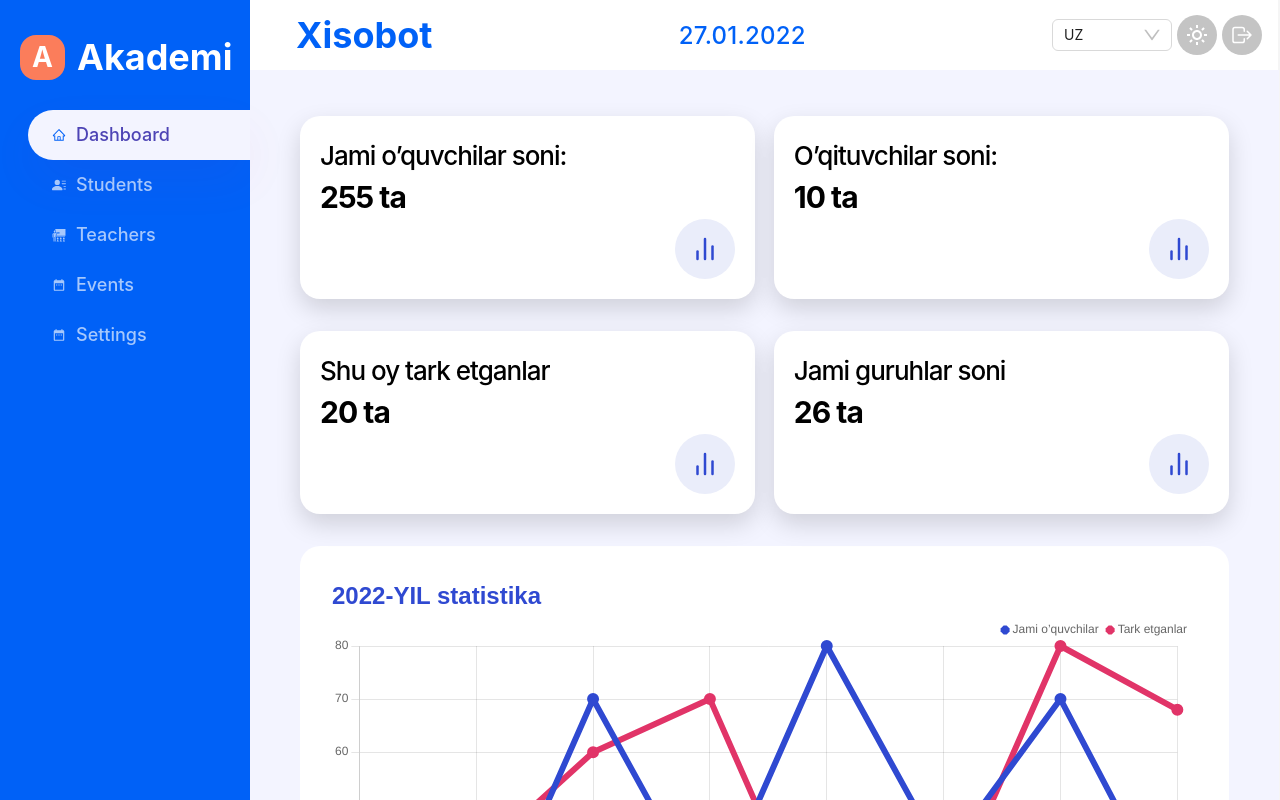
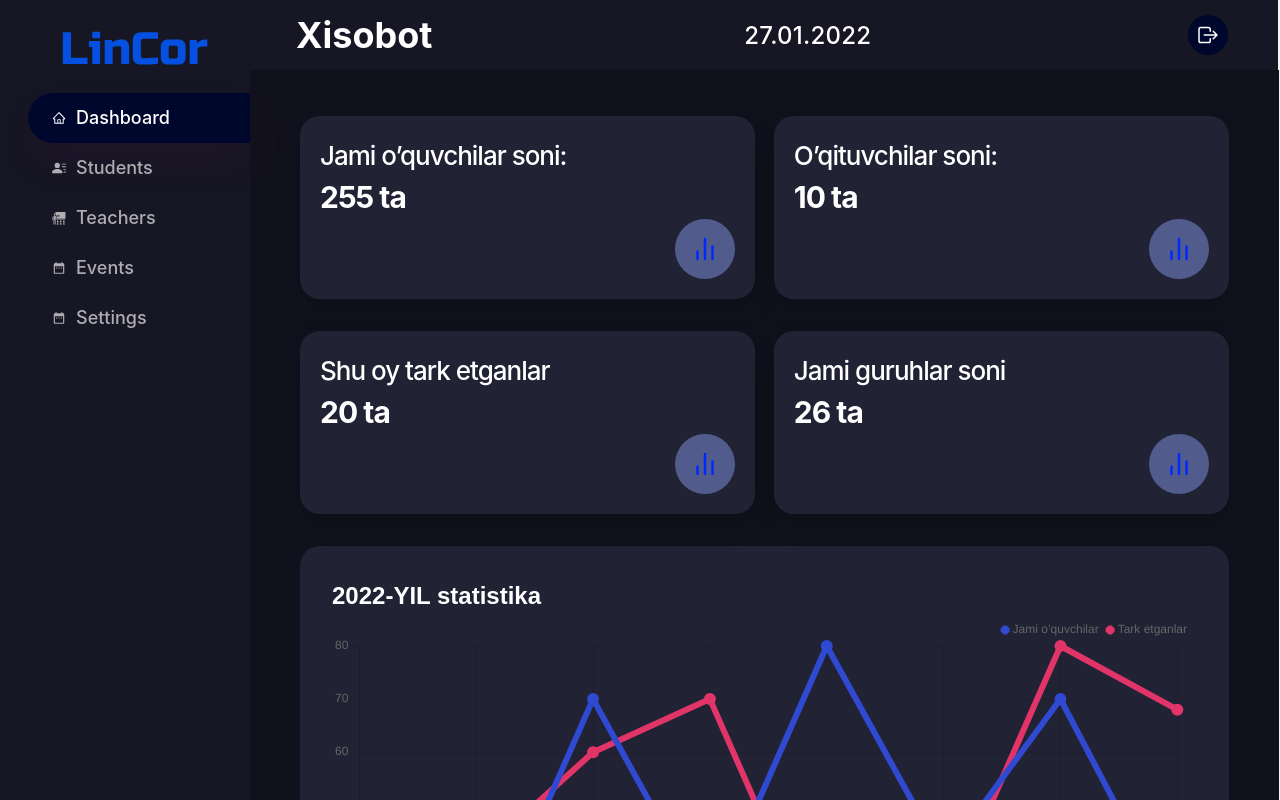
Before and after one commit to TukhtayevaRoziya/lincor, a React (Create React App) app: page /dashboard in a window 1280 px wide. Shown: the top 800 px of the page. Built offline with nearby package versions, Linux system fonts and the light colour scheme.

Commit message:
changed all colors

```diff
--- a/src/App.css
+++ b/src/App.css
@@ -1,13 +1,24 @@
+#root,
+html,
+body {
+  height: 100%;
+}
+
+:where(.css-dev-only-do-not-override-ph9edi).ant-layout
+  .ant-layout-sider-children {
+  height: 100vh;
+}
+
 .ant-layout-sider,
 .ant-menu.ant-menu-dark,
 .ant-menu-dark .ant-menu-sub,
 .ant-menu.ant-menu-dark .ant-menu-sub,
 .ant-layout-sider-zero-width-trigger {
-  background: #0061f7 !important;
+  background: #161624 !important;
 }
 
 .ant-menu-dark.ant-menu-dark:not(.ant-menu-horizontal) .ant-menu-item-selected {
-  background-color: #f3f4ff !important;
+  background-color: #00072d !important;
   border-radius: 40px 0px 0px 40px;
   box-shadow: 0px 20px 50px rgba(191, 21, 108, 0.05);
 }
@@ -21,13 +32,11 @@
 .ant-menu-inline.ant-menu-root .ant-menu-submenu-title {
   transition: all 0.1s cubic-bezier(0.215, 0.61, 0.355, 1) !important;
   margin: 0 0 0 auto;
-
 }
 
 .ant-layout-sider-children {
   padding-left: 20px;
-  margin-top: 30px !important;
-  background: #0061f7 !important;
+  background: #161624 !important;
 }
 
 .ant-tooltip-arrow-content {
@@ -80,9 +89,16 @@
 .ant-menu-dark .ant-menu-item-selected > span > a.active,
 .ant-menu-dark .ant-menu-item-selected > a.active:hover,
 .ant-menu-dark .ant-menu-item-selected > span > a.active:hover {
-  color: #0061f7 !important;
+  color: #fff !important;
 }
 
+:where(.css-dev-only-do-not-override-ph9edi).ant-menu-dark:not(
+    .ant-menu-horizontal
+  )
+  .ant-menu-item:not(.ant-menu-item-selected):active {
+  background-color: #00072d;
+  border-radius: 40px 0px 0px 40px;
+}
 .anticon svg {
   font-size: 18px;
 }
@@ -110,7 +126,7 @@
 
 .site-layout-background,
 body {
-  background: #f3f4ff !important;
+  background: #11111D !important;
 }
 
 .ant-layout-sider-zero-width {
@@ -126,6 +142,7 @@ body {
 
 .site-layout-background {
   padding: 46px 50px !important;
+  height: 100vh;
 }
 
 :where(.css-dev-only-do-not-override-26rdvq).ant-menu-inline .ant-menu-item,
@@ -137,47 +154,71 @@ body {
   width: 100% !important;
 }
 
-:where(.css-dev-only-do-not-override-26rdvq).ant-pagination .ant-pagination-item:not(.ant-pagination-item-active):hover {
+:where(.css-dev-only-do-not-override-26rdvq).ant-pagination
+  .ant-pagination-item:not(.ant-pagination-item-active):hover {
   background-color: transparent;
 }
 
-:where(.css-dev-only-do-not-override-26rdvq).ant-pagination .ant-pagination-prev button, :where(.css-dev-only-do-not-override-26rdvq).ant-pagination .ant-pagination-next button{
-  color: #4D44B5;
+:where(.css-dev-only-do-not-override-26rdvq).ant-pagination
+  .ant-pagination-prev
+  button,
+:where(.css-dev-only-do-not-override-26rdvq).ant-pagination
+  .ant-pagination-next
+  button {
+  color: #4d44b5;
 }
 
-:where(.css-dev-only-do-not-override-26rdvq).ant-pagination .ant-pagination-prev:hover .ant-pagination-item-link, :where(.css-dev-only-do-not-override-26rdvq).ant-pagination .ant-pagination-next:hover .ant-pagination-item-link {
+:where(.css-dev-only-do-not-override-26rdvq).ant-pagination
+  .ant-pagination-prev:hover
+  .ant-pagination-item-link,
+:where(.css-dev-only-do-not-override-26rdvq).ant-pagination
+  .ant-pagination-next:hover
+  .ant-pagination-item-link {
   background-color: transparent !important;
 }
 
-:where(.css-dev-only-do-not-override-26rdvq).ant-pagination .ant-pagination-item-active,
+:where(.css-dev-only-do-not-override-26rdvq).ant-pagination
+  .ant-pagination-item-active,
 :where(.css-26rdvq).ant-pagination .ant-pagination-item-active {
-  background-color: #4D44B5;
-  border: 2px solid #4D44B5 !important;
+  background-color: #4d44b5;
+  border: 2px solid #4d44b5 !important;
 }
 
-:where(.css-dev-only-do-not-override-26rdvq).ant-pagination .ant-pagination-item,
-:where(.css-26rdvq).ant-pagination .ant-pagination-item{
+:where(.css-dev-only-do-not-override-26rdvq).ant-pagination
+  .ant-pagination-item,
+:where(.css-26rdvq).ant-pagination .ant-pagination-item {
   border-radius: 50%;
   height: 40px;
   width: 40px;
   display: flex;
   align-items: center;
   justify-content: center;
-  border: 2px solid #A098AE;
+  border: 2px solid #a098ae;
 }
-:where(.css-dev-only-do-not-override-26rdvq).ant-pagination .ant-pagination-item a,
-:where(.css-26rdvq).ant-pagination .ant-pagination-item a{
-  color: #A098AE;
+:where(.css-dev-only-do-not-override-26rdvq).ant-pagination
+  .ant-pagination-item
+  a,
+:where(.css-26rdvq).ant-pagination .ant-pagination-item a {
+  color: #a098ae;
 }
 
-:where(.css-dev-only-do-not-override-26rdvq).ant-pagination .ant-pagination-item-active a,
+:where(.css-dev-only-do-not-override-26rdvq).ant-pagination
+  .ant-pagination-item-active
+  a,
 li.ant-pagination-item.ant-pagination-item-1.ant-pagination-item-active a,
 li.ant-pagination-item.ant-pagination-item-2.ant-pagination-item-active a,
-:where(.css-dev-only-do-not-override-26rdvq).ant-pagination .ant-pagination-item-active:hover a {
+:where(.css-dev-only-do-not-override-26rdvq).ant-pagination
+  .ant-pagination-item-active:hover
+  a {
   color: #fff;
 }
 
-:where(.css-dev-only-do-not-override-26rdvq).ant-pagination .ant-pagination-prev .ant-pagination-item-link, :where(.css-dev-only-do-not-override-26rdvq).ant-pagination .ant-pagination-next .ant-pagination-item-link{
+:where(.css-dev-only-do-not-override-26rdvq).ant-pagination
+  .ant-pagination-prev
+  .ant-pagination-item-link,
+:where(.css-dev-only-do-not-override-26rdvq).ant-pagination
+  .ant-pagination-next
+  .ant-pagination-item-link {
   display: flex;
   align-items: center;
 }
@@ -207,11 +248,14 @@ ul.ant-pagination.css-dev-only-do-not-override-26rdvq,
   display: flex;
   align-items: center;
 }
-.RightAdminNavbarIcons3 span a svg{
+.RightAdminNavbarIcons3 span a svg {
   margin-left: 10px;
 }
 
-:where(.css-dev-only-do-not-override-26rdvq).ant-menu-dark:not(.ant-menu-horizontal) .ant-menu-item:not(.ant-menu-item-selected):active{
+:where(.css-dev-only-do-not-override-26rdvq).ant-menu-dark:not(
+    .ant-menu-horizontal
+  )
+  .ant-menu-item:not(.ant-menu-item-selected):active {
   background-color: #4d44b5 !important;
 }
 
@@ -221,19 +265,20 @@ ul.ant-pagination.css-dev-only-do-not-override-26rdvq,
   padding: 0 !important;
 }
 
-.home_wrap{
+.home_wrap {
   width: calc(100% - 1px);
 }
 
-:where(.css-dev-only-do-not-override-26rdvq).ant-layout .ant-layout-sider-zero-width-trigger{
-  top: .8rem;
+:where(.css-dev-only-do-not-override-26rdvq).ant-layout
+  .ant-layout-sider-zero-width-trigger {
+  top: 0.8rem;
 }
 
 @media screen and (max-width: 991.9px) {
-  .home_wrap{
+  .home_wrap {
     width: 90%;
   }
-  .ant-layout-sider-children{
+  .ant-layout-sider-children {
     padding-left: 0;
   }
   .ant-layout-sider {
--- a/src/components/home/Home.module.css
+++ b/src/components/home/Home.module.css
@@ -8,7 +8,7 @@
 }
 .card {
   width: 49%;
-  background: #ffffff;
+  background: #222235;
   box-shadow: 0px 10px 25px rgba(0, 0, 0, 0.15);
   border-radius: 20px;
   padding: 20px;
@@ -26,7 +26,7 @@
   align-items: center;
   letter-spacing: -1px;
 
-  color: #000000;
+  color: #fff;
 }
 
 .card p {
@@ -40,14 +40,14 @@
   align-items: center;
   letter-spacing: -1px;
 
-  color: #000000;
+  color: #fff;
 }
 
 .card_icon {
   width: 60px;
   height: 60px;
   border-radius: 50%;
-  background: #EAEDFA;
+  background: #515C8D;
   display: flex;
   align-items: center;
   justify-content: center;
@@ -56,7 +56,7 @@
 
 .card_icon svg{
   font-size: 30px;
-  color: #2F49D1;
+  color: #0029FF;
 }
 
 @media screen and (max-width: 991.9px) {
--- a/src/components/home/chart/Chart.module.css
+++ b/src/components/home/chart/Chart.module.css
@@ -1,5 +1,5 @@
 .body {
-  background-color: #fff;
+  background-color: #222235;
   border-radius: 20px;
   padding: 32px;
 }
@@ -11,7 +11,7 @@
   font-size: 24px;
   line-height: 36px;
 
-  color: #2F49D1;
+  color: #fff;
 }
 
 @media screen and (max-width: 991.9px) {
--- a/src/components/sidebar/Sidebar.jsx
+++ b/src/components/sidebar/Sidebar.jsx
@@ -1,12 +1,13 @@
 import React from "react";
 import { NavLink, Route, Routes } from "react-router-dom";
-import { Layout, Menu, Select } from "antd";
+import { Layout, Menu } from "antd";
 import { AiOutlineHome } from "react-icons/ai";
 import { BsPersonLinesFill } from "react-icons/bs";
 import { GiTeacher } from "react-icons/gi";
 import { MdDateRange } from "react-icons/md";
-import { BiSun } from "react-icons/bi";
 import { IoLogOutOutline } from "react-icons/io5";
+
+import logo from '../../assets/logo.svg'
 
 import styles from "./Sidebar.module.css";
 import Home from "../home/Home";
@@ -54,9 +55,6 @@ const Sidebar = () => {
     icon: React.createElement(d.icon),
     label: <NavLink to={"/dashboard/" + d.path}>{d.label}</NavLink>,
   }));
-  const handleChange = (value) => {
-    console.log(`selected ${value}`);
-  };
 
   return (
     <Layout className={styles.mainWrap}>
@@ -73,10 +71,10 @@ const Sidebar = () => {
         }}
       >
         <div className="logo">
-          <h1 className={styles.logo}>
-            <span>A</span>
-            Akademi
-          </h1>
+          <img src={logo} alt="" className={styles.logo}>
+            {/* <span>A</span>
+            Akademi */}
+          </img>
         </div>
         <Menu
           theme="dark"
@@ -104,19 +102,6 @@ const Sidebar = () => {
             <h1 className={styles.title}>Xisobot</h1>
             <p>27.01.2022</p>
             <div className={styles.end_section_ofHeader}>
-              <Select
-                defaultValue="UZ"
-                style={{ width: 120 }}
-                onChange={handleChange}
-                options={[
-                  { value: "uz", label: "UZ" },
-                  { value: "en", label: "EN" },
-                  { value: "ru", label: "RU" },
-                ]}
-              />
-              <div className={styles.end_section_ofHeader_icons}>
-                <BiSun />
-              </div>
               <div className={styles.end_section_ofHeader_icons}>
                 <IoLogOutOutline />
               </div>
--- a/src/components/sidebar/Sidebar.module.css
+++ b/src/components/sidebar/Sidebar.module.css
@@ -1,11 +1,12 @@
 .logo {
   font-weight: 700;
   font-size: 36px;
+  width: 147px;
   line-height: 54px;
   color: #ffffff;
-  margin-bottom: 26px;
   display: flex;
   align-items: center;
+  margin: 30px auto 27px;
 }
 
 .logo span {
@@ -26,11 +27,11 @@
   line-height: 54px;
   padding: 20px 0 20px 20px;
   font-family: "Inter", sans-serif;
-  color: #0061f7;
+  color: #fff;
 }
 
 .header {
-  background-color: #fff;
+  background-color: #161624;
   display: flex;
   align-items: center;
   justify-content: space-between;
@@ -46,7 +47,8 @@
   width: auto;
   display: flex;
   justify-content: space-between;
-  margin-right: 1rem;
+  margin-right: 50px;
+
   align-items: center;
 }
 
@@ -58,11 +60,11 @@
   line-height: 29px;
   letter-spacing: 0.01em;
 
-  color: #0061f7;
+  color: #fff;
 }
 
 .end_section_ofHeader_icons {
-  background: #c4c4c4;
+  background: #00072d;
   color: #fff;
   width: 40px;
   height: 40px;
--- a/src/index.css
+++ b/src/index.css
@@ -1,5 +1,6 @@
 body {
   overflow-x: hidden;
+  background-color: #1E1E1E;
 }
 
 h1,
@@ -35,7 +36,7 @@ body {
 
 .ant-menu-item-selected a,
 .ant-menu-item-selected a:hover {
-  color: #4d44b5 !important;
+  color: #fff !important;
 }
 
 :where(.css-dev-only-do-not-override-ph9edi).ant-select:not(
```
Also changed, not shown: src/assets/logo.png (added), src/assets/logo.svg (added).
